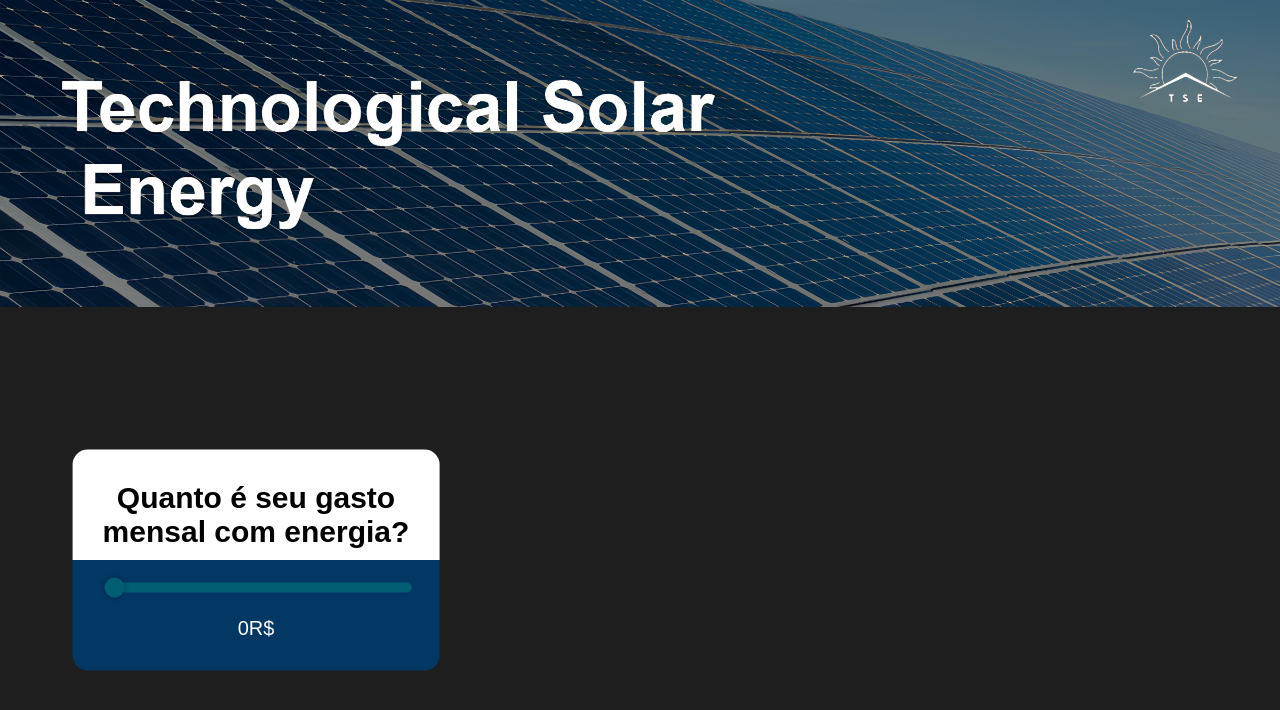
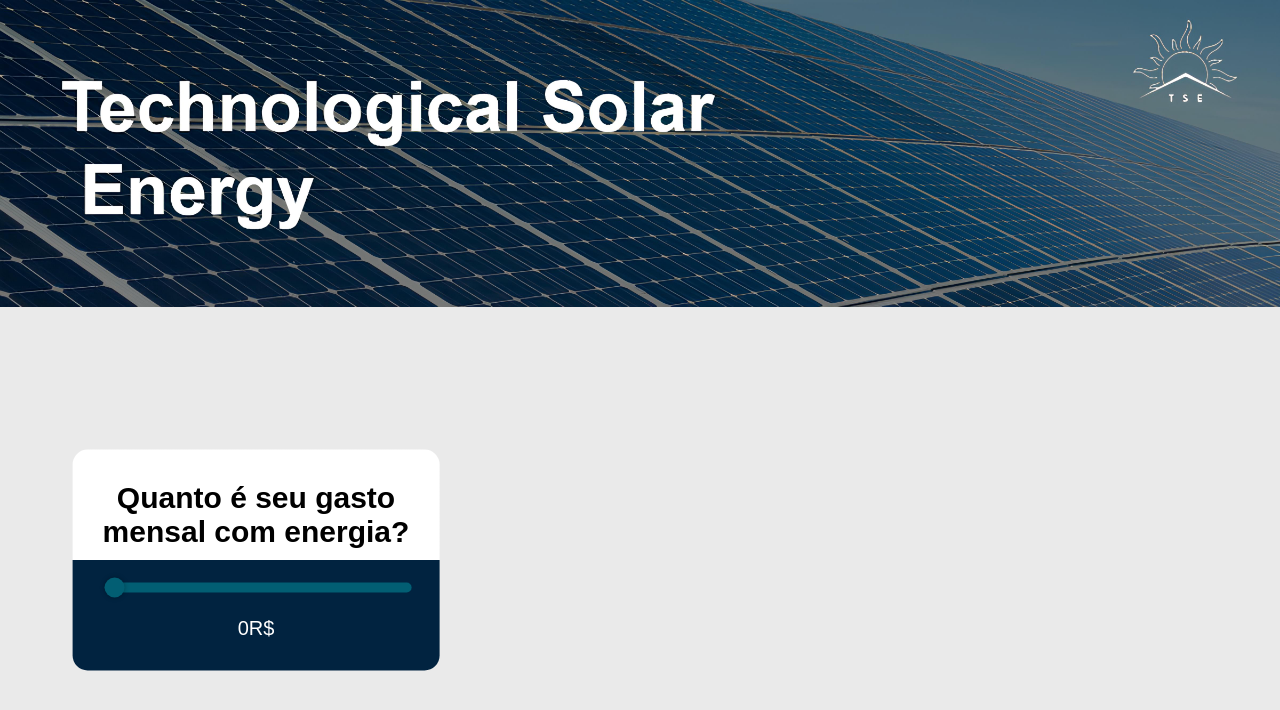
Before and after one commit to ninabrambilla/tse, a PHP site: page / in a window 1280 px wide. Shown: the top 710 px of the page. Run offline with PHP 8.4, Linux system fonts and the light colour scheme.

Commit message:
Update style.css

```diff
--- a/TSE/CSS/style.css
+++ b/TSE/CSS/style.css
@@ -6,7 +6,7 @@ body {
     display: flex;
     flex-direction: column;
     align-items: center;
-    background-color: #1e1e1e;
+    background-color: #eaeaea;
 }
 
 #banner {
@@ -32,7 +32,7 @@ body {
     top: 70%;
     left: 20%;
     transform: translate(-50%, -50%);
-    background: linear-gradient(to bottom, #ffffff 50%, #033764 50%);
+    background: linear-gradient(to bottom, #ffffff 50%, #012340 50%);
     border-radius: 15px;
     padding: 30px;
     text-align: center;
```
